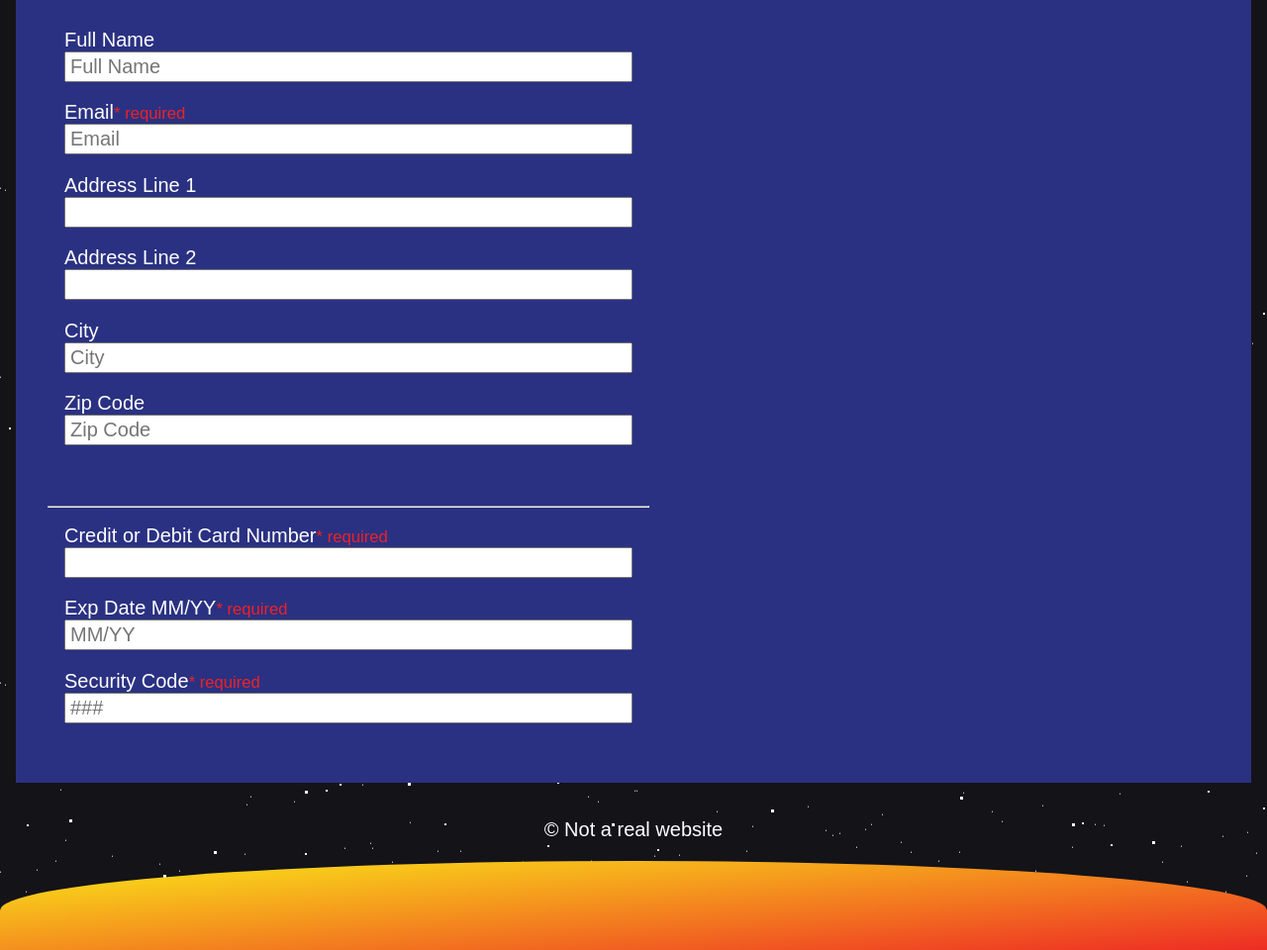
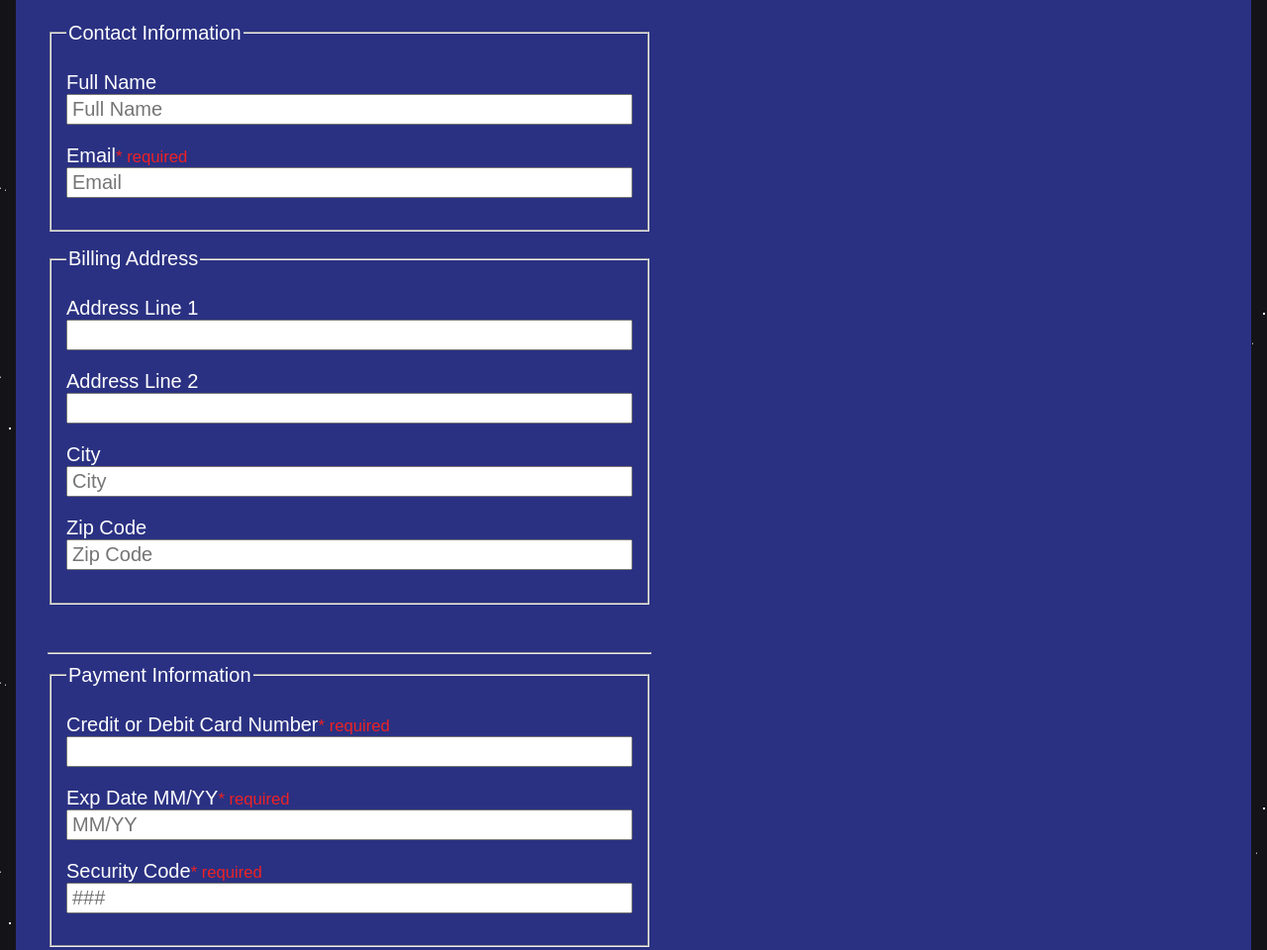
Before and after one commit to Branderwall/wdd330-final, a website built with Vite: page src/checkout/index.html in a window 1280 px wide. Shown: the part 350-1310 px from the top of the page at 99% size. Built offline with nearby package versions, Linux system fonts and the light colour scheme; no server answers.

Commit message:
Final Formatting and Adding Select Input

```diff
--- a/src/checkout/index.html
+++ b/src/checkout/index.html
@@ -18,7 +18,6 @@
         <h1 id="page-title">Checkout</h1>
       </section>
       <section class="description content-width">
-
         <div id="checkout-wrapper">
           <div class="flex-rev">
             <section id="checkout-summary">
@@ -27,7 +26,9 @@
             <section id="checkout-info">
               <h2>Personal Information</h2>
               <form id="checkout" name="checkout" action="/checkout/thank-you">
-                <fieldset class="checkout-fields">
+                <fieldset style="margin-bottom: 1rem">
+                  <legend>Contact Information</legend>
+                  <p class="checkout-fields">
                     <label for="fullname">Full Name</label>
                     <input
                       id="fullname"
@@ -35,12 +36,22 @@
                       type="text"
                       placeholder="Full Name"
                     />
+                  </p>
+                  <p class="checkout-fields">
+                    <label for="email">Email</label>
+                    <input
+                      id="email"
+                      name="email"
+                      type="email"
+                      placeholder="Email"
+                      pattern="/^[a-zA-Z0-9. _-]+@[a-zA-Z0-9. -]+\. [a-zA-Z]{2,4}$/"
+                      required
+                    />
+                  </p>
                 </fieldset>
-                <fieldset class="checkout-fields">
-                  <label for="email">Email</label>
-                  <input id="email" name="email" type="email" placeholder="Email" pattern="/^[a-zA-Z0-9. _-]+@[a-zA-Z0-9. -]+\. [a-zA-Z]{2,4}$/" required />
-                </fieldset>
-                <fieldset class="checkout-fields">
+                <fieldset>
+                  <legend>Billing Address</legend>
+                  <p class="checkout-fields">
                     <label for="address1">Address Line 1</label>
                     <input
                       id="address1"
@@ -48,8 +59,8 @@
                       type="text"
                       placeholder=""
                     />
-                </fieldset>
-                <fieldset class="checkout-fields">
+                  </p>
+                  <p class="checkout-fields">
                     <label for="address2">Address Line 2</label>
                     <input
                       id="address2"
@@ -57,12 +68,17 @@
                       type="text"
                       placeholder=""
                     />
-                </fieldset>
-                <fieldset class="checkout-fields">
+                  </p>
+                  <p class="checkout-fields">
                     <label for="city">City</label>
-                  <input id="city" name="city" type="text" placeholder="City" />
-                </fieldset>
-                <fieldset class="checkout-fields">
+                    <input
+                      id="city"
+                      name="city"
+                      type="text"
+                      placeholder="City"
+                    />
+                  </p>
+                  <p class="checkout-fields">
                     <label for="zipcode">Zip Code</label>
                     <input
                       id="zipcode"
@@ -70,15 +86,24 @@
                       type="number"
                       placeholder="Zip Code"
                       size="10"
-
                     />
+                  </p>
                 </fieldset>
                 <hr />
-                <fieldset class="checkout-fields">
+                <fieldset>
+                  <legend>Payment Information</legend>
+                  <p class="checkout-fields">
                     <label for="card-number">Credit or Debit Card Number</label>
-                  <input id="card-number" name="card-number" type="text" placeholder="" pattern="[0-9]{16}" required/>
-                </fieldset>
-                <fieldset class="checkout-fields">
+                    <input
+                      id="card-number"
+                      name="card-number"
+                      type="text"
+                      placeholder=""
+                      pattern="[0-9]{16}"
+                      required
+                    />
+                  </p>
+                  <p class="checkout-fields">
                     <label for="exp-date">Exp Date MM/YY</label>
                     <input
                       id="exp-date"
@@ -88,19 +113,29 @@
                       placeholder="MM/YY"
                       required
                     />
-                </fieldset>
-                <fieldset class="checkout-fields">
+                  </p>
+                  <p class="checkout-fields">
                     <label for="sec-code">Security Code</label>
-                  <input id="sec-code" name="sec-code" type="number" size="5" pattern="[0-9]{3,4}" placeholder="###" required />
+                    <input
+                      id="sec-code"
+                      name="sec-code"
+                      type="number"
+                      size="5"
+                      pattern="[0-9]{3,4}"
+                      placeholder="###"
+                      required
+                    />
+                  </p>
                 </fieldset>
               </form>
             </section>
           </div>
           <section id="checkout-submit" class="hidden-large">
-            <button type="submit" class="full-width" form="checkout">Checkout</button>
+            <button type="submit" class="full-width" form="checkout">
+              Checkout
+            </button>
           </section>
         </div>
-
       </section>
     </main>
     <footer></footer>
--- a/src/css/style.css
+++ b/src/css/style.css
@@ -154,6 +154,7 @@ footer {
 
 input,
 label,
+select,
 button {
   font-size: 1.25rem;
 }
@@ -606,7 +607,7 @@ input:checked + .form-slider:before {
   box-shadow: inset 0 0 2px 2px var(--vader-red);
 } */
 
-label:has(+ input:required)::after {
+label:has(+ input:required, + select:required)::after {
   content: '* required';
   color: var(--vader-red);
   font-size: smaller;
@@ -682,6 +683,12 @@ input:user-invalid {
 .flex-rev {
   display: flex;
   flex-direction: column;
+}
+
+.flex-col {
+  display: flex;
+  flex-direction: column;
+  flex-grow: 1;
 }
 
 .bill-item {
--- a/src/js/checkout.js
+++ b/src/js/checkout.js
@@ -20,7 +20,8 @@ function getBill(cart) {
   const pricePerTraveler = 1000;
   const tax = 0.06;
   const travelerInsurance = 200;
-  let subtotal = pricePerTraveler * cart['traveler-count'] * (cart['roundtrip'] ? 1.75 : 1);
+  let subtotal =
+    pricePerTraveler * cart['traveler-count'] * (cart['roundtrip'] ? 1.75 : 1);
   let taxPrice = subtotal * tax;
   let total = subtotal + taxPrice + travelerInsurance;
 
--- a/src/js/display.js
+++ b/src/js/display.js
@@ -36,11 +36,12 @@ export async function renderSlider(src = 'slider-home') {
 }
 
 export async function renderDestination(data, data2) {
-
   setData('#planet-name', data.name);
   setData('#climate', 'Climate: ' + capitalize(data.climate));
   setData('#terrain', 'Terrain: ' + capitalize(data.terrain));
-  const population = !isNaN(Number(data.population)) ? commaSep(data.population) : capitalize(data.population);
+  const population = !isNaN(Number(data.population))
+    ? commaSep(data.population)
+    : capitalize(data.population);
   setData('#population', 'Population: ' + population);
   setData('title', `${data.name} | Destinations`);
 
```
Also changed, not shown: src/booking/index.html (+8 -3 lines), src/checkout/thank-you.html (+10 -6 lines), src/destination/index.html (+10 -2 lines), src/index.html (+35 -5 lines), src/js/main.js (+16 -10 lines), src/js/destination.js (line endings or trailing spaces), src/public/json/destination-list.json (line endings or trailing spaces). Lines whose indentation alone changed are shown as unchanged.
